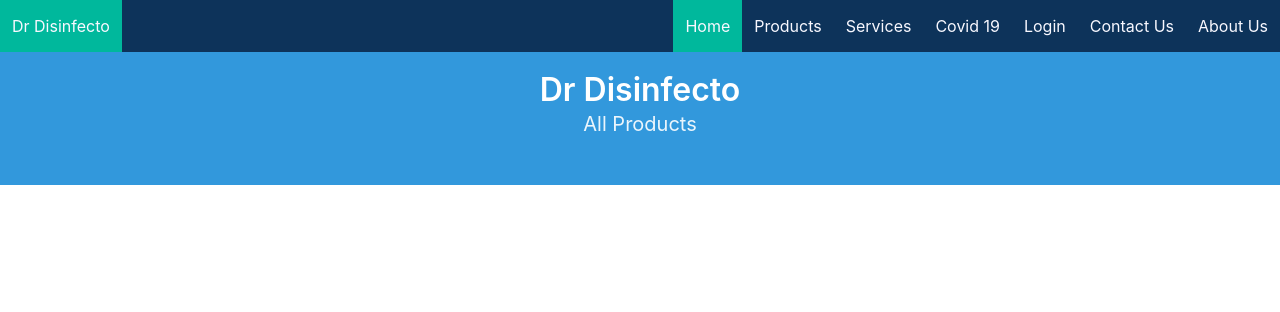
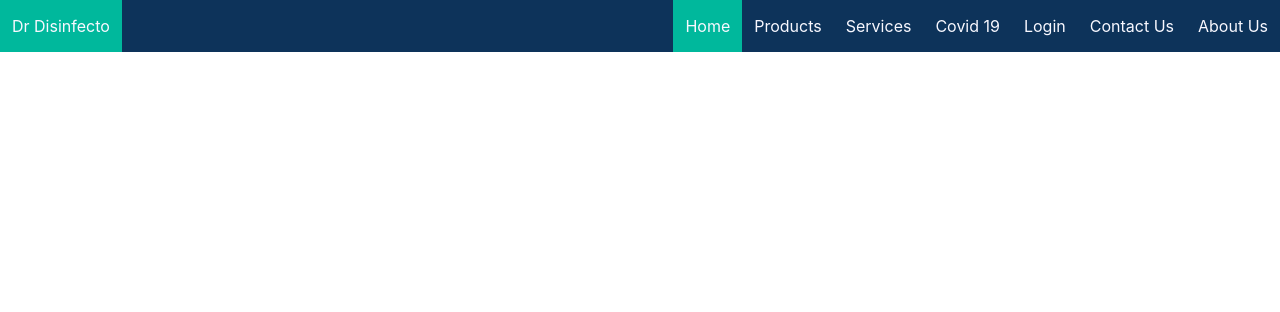
Before and after one commit to imrshu/dr-disinfecto, a Django app: page /allproducts in a window 1280 px wide. Shown: the top 312 px of the page. Run offline with Django 3.2, Linux system fonts and the light colour scheme; data that the repository does not hold is empty; some libraries are stand-ins or nearby versions.

Commit message:
Fix: ui changes

```diff
--- a/disinfecto/product/views.py
+++ b/disinfecto/product/views.py
@@ -31,7 +31,7 @@ def signup(request):
 def home(request):
     if request.method == 'GET':
         products = Product.objects.all()
-        return render(request, 'index.html', {'products':products})
+        return render(request, 'products.html', {'products':products})
 
 
 @login_required
@@ -121,7 +121,7 @@ def index(request):
 def getAllProducts(request):
     if request.method == 'GET':
         products = Product.objects.all()
-        return render(request, 'products.html', {
+        return render(request, 'index.html', {
             'products': products
         })
 
--- a/disinfecto/templates/index.html
+++ b/disinfecto/templates/index.html
@@ -5,50 +5,10 @@
 
 {% include 'navbar.html' %}
 
-<!-- <div class="columns">
-  <div class="column">
-    <nav class="navbar" role="navigation" aria-label="main navigation">
-  <div class="navbar-brand">
-    <a class="navbar-item" href="/">
-      <img src="{% static 'images/Small logo.PNG' %}" width="100" height="220" style="border-radius: 50%;">
-    </a>
-
-    <a role="button" class="navbar-burger burger" aria-label="menu" aria-expanded="false" data-target="navbarBasicExample">
-      <span aria-hidden="true"></span>
-      <span aria-hidden="true"></span>
-      <span aria-hidden="true"></span>
-    </a>
-  </div>
-
-  <div id="navbarBasicExample" class="navbar-menu">
-    <div class="navbar-start">
-      <a href="/" class="navbar-item">
-        Home
-      </a>
-
-
-    </div>
-
-    <div class="navbar-end">
-      <div class="navbar-item">
-        <div class="buttons">
-          <a class="button is-black" href="{% url 'product:feedback' %}">
-            <strong>Feedback</strong>
-          </a>
-        </div>
-      </div>
-    </div>
-  </div>
-</nav>
-  </div>
-</div> -->
-
 <br>
 
 <section class="hero">
   <div class="hero-body">
-    <div class="container">
-    </div>
     <div class="columns">
       {% for product in products %}
       <div class="column is-3">
```
Also changed, not shown: other parts of disinfecto/templates/index.html (+0 -3 lines).
